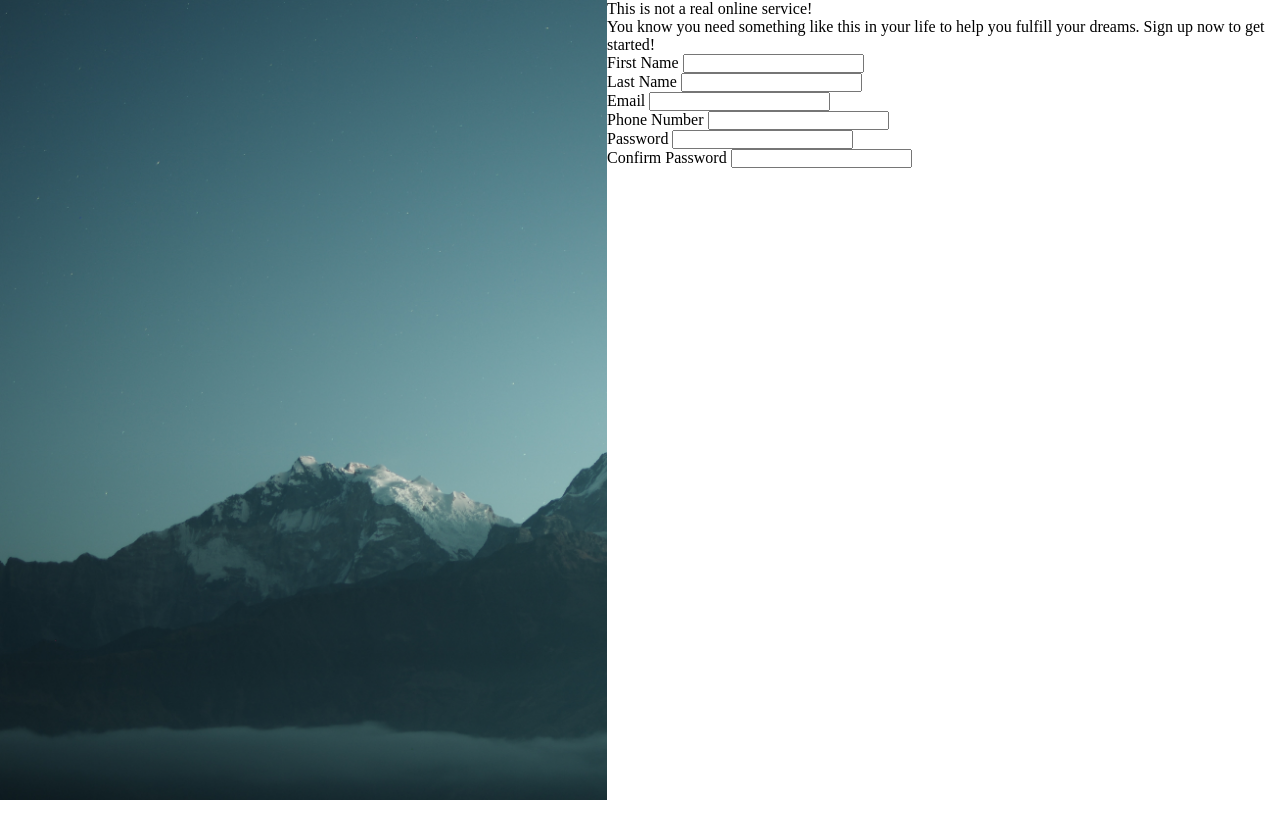
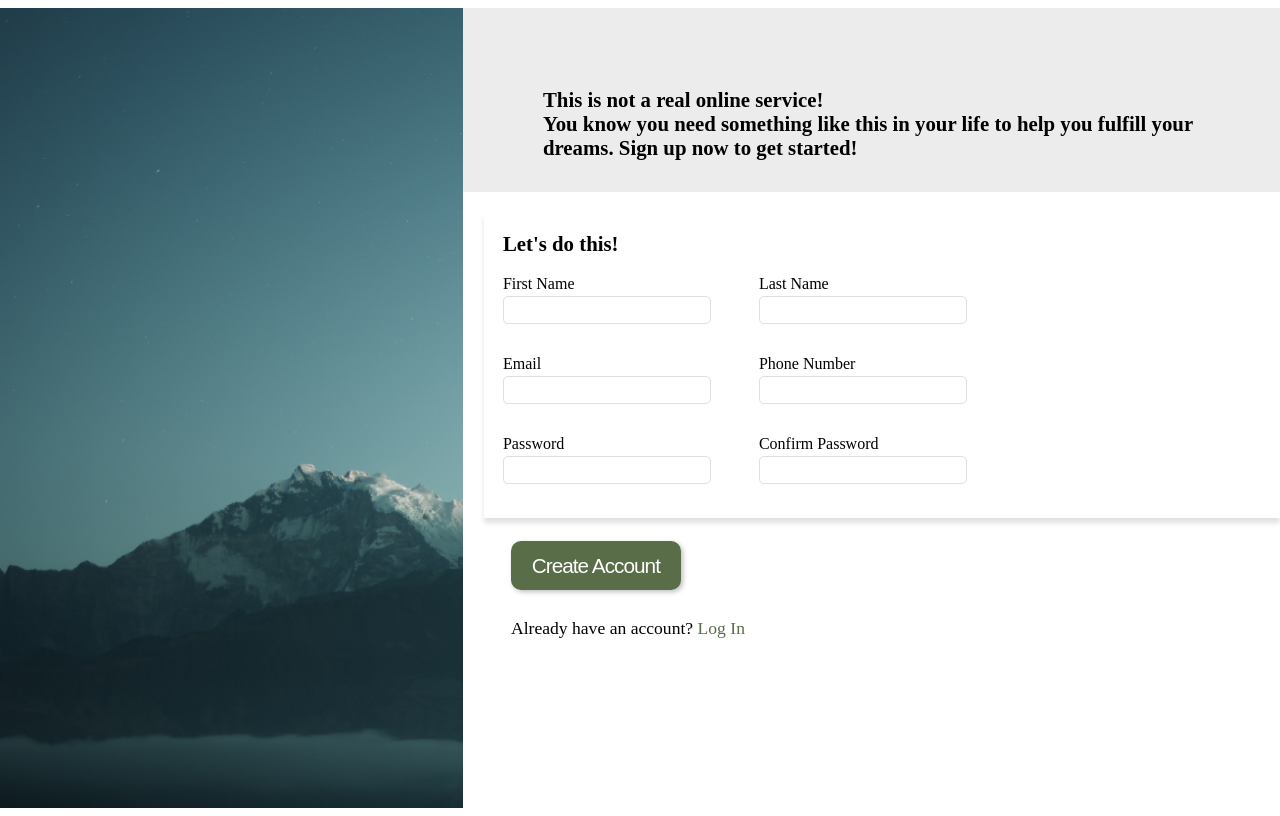
Before and after one commit to blueswizzle/odin-signup-form, a plain HTML site: page index.html in a window 1280 px wide. Drawn offline with Linux system fonts and the light colour scheme.

Commit message:
Added all the main sections and styled accordingly

```diff
--- a/index.html
+++ b/index.html
@@ -23,6 +23,9 @@
             </div>
 
             <div class="signup-form">
+                <div class="lets-go">
+                    <p>Let's do this!</p>
+                </div>
                 <form id="signup">
                     <label for="firstName">First Name
                         <input type="text" id="firstName" name="firstName" required>
@@ -54,6 +57,19 @@
                       </label>
                 </form>
             </div>
+
+            <div class="create-account">
+                <button class="create">
+                    Create Account
+                </button>
+                <div class="login">
+                    <p>Already have an account? <a href="">Log In</a></p>
+                </div>
+            </div>
+
+
+
+
         </div>
 
     </div>
--- a/style.css
+++ b/style.css
@@ -4,10 +4,12 @@
     box-sizing: border-box;
 }
 
+
 .main-container{
     display: flex;
     justify-content: center;
     width: 100vw;
+    margin: 0.5rem 0rem;
 }
 
 .image-sidebar{
@@ -23,3 +25,101 @@
   align-items: center;
   color: white;
 }
+
+
+.signup-sidebar{
+  display: flex;
+  flex-direction: column;
+}
+
+.introduction{
+  padding: 5rem 5rem 2rem 5rem;
+  font-size: 1.3rem;
+  font-weight: bold;
+  background-color:   #ececec;
+
+}
+
+.signup-form{
+  display: flex;
+  flex-direction: column;
+  margin-top: 1.3rem;
+  box-shadow: 0px 5px 5px rgba(0, 0, 0, 0.123);
+  margin-left: 1.3rem;
+  padding: 1.2rem;
+}
+
+.lets-go{
+  font-weight: bold;
+  font-size: 1.3rem;
+  margin-bottom: 1.2rem;
+}
+
+form{
+  display: flex;
+  flex-flow: row wrap;
+  width: 50vw;
+  gap: 1rem;
+  font-size: 1rem;
+}
+
+label {
+  position: relative;
+  width: 15rem;
+  margin-bottom: 15px;
+}
+
+input {
+  padding: 5px 10px;
+  border-radius: 5px;
+  border: 1px solid rgb(224, 224, 224);
+  font-size: .9rem;
+  margin-top: 3px;
+}
+
+input:focus {
+  border: none;
+  box-shadow: 4px 4px 5px rgba(0, 0, 0, 0.342);
+  outline: none;
+}
+
+input:invalid:focus {
+  border: 2px solid rgb(255, 69, 100)
+}
+
+input:focus:valid {
+  border: rgb(0, 183, 255) 2px solid;
+}
+
+
+
+.create-account{
+  margin-top: 1.4rem;
+  margin-left: 3rem;
+}
+
+.create-account > div{
+  font-size: 1.1rem;
+}
+button{
+  padding: .8rem 1.3rem;
+  font-size: 1.3rem;
+  background-color: #596D48;
+  border: none;
+  border-radius: 10px;
+  color: white;
+  letter-spacing: -1px;
+  box-shadow: 2px 2px 5px rgba(0, 0, 0, 0.253);
+  margin-bottom: 1.7rem;
+
+}
+
+button:hover{
+  cursor: pointer;
+  background-color: #7a9464;
+}
+
+a:link, a:visited{
+  color: #596D48;
+  text-decoration: none;
+}
```
